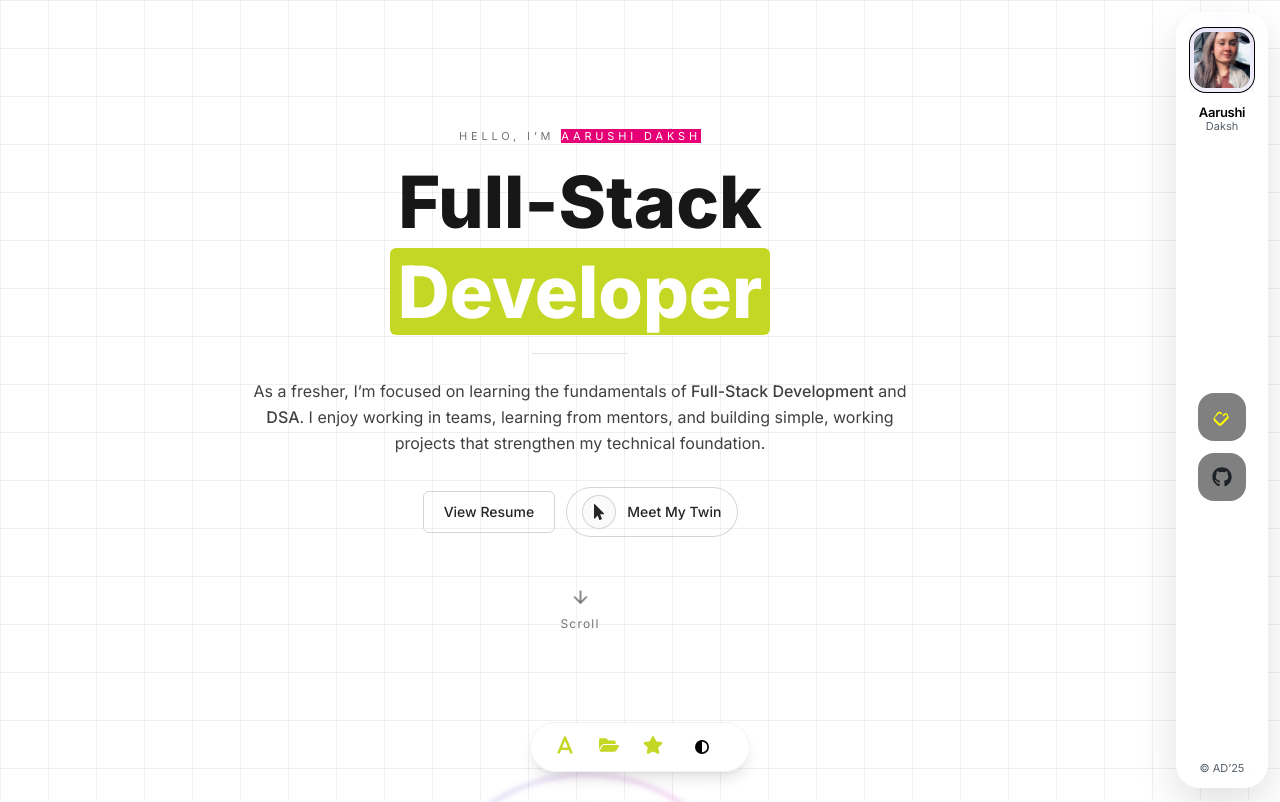
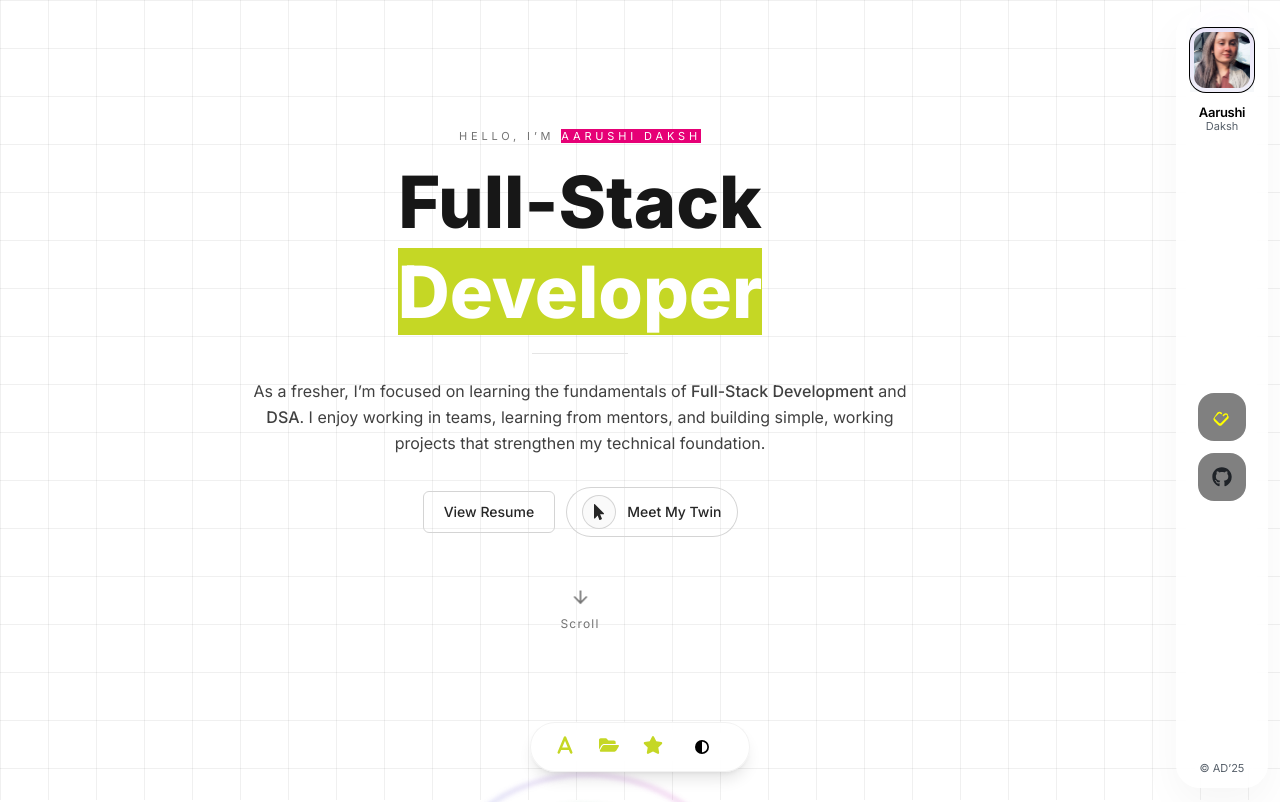
Before and after one commit to AarushiDaksh/aarushi-portfolio, a Next.js app: page / in a window 1280 px wide. Shown: the top 802 px of the page. Built offline with nearby package versions, Linux system fonts and the light colour scheme.

Commit message:
round-md

```diff
--- a/app/components/Header.tsx
+++ b/app/components/Header.tsx
@@ -201,8 +201,8 @@ export default function Header() {
           --text-muted: #5e5e5e;
           --ring: rgba(0, 0, 0, 0.08);
 
-          --sb-shadow: 0 16px 40px rgba(0,0,0,0.12);
-          --chip-shadow: 0 8px 20px rgba(6,0,,0.15);
+          --sb-shadow: 0 16px 40px rgba(0,0,0,0.04);
+          --chip-shadow: 0 8px 20px rgba(0,0,,0.08);
         }
 
         .dark {
--- a/app/page.tsx
+++ b/app/page.tsx
@@ -90,7 +90,7 @@ function Sparkles({ className = "" }: { className?: string }) {
         <h1 className="text-5xl sm:text-6xl md:text-7xl font-extrabold leading-tight text-neutral-900 dark:text-white">
           Full-Stack{" "}
           <span className="inline-block align-baseline rounded-md px-2">
-            <span className="bg-[#c5d725] dark:bg-pink-600 text-white dark:text-black px-2 rounded-md">
+            <span className="bg-[#c5d725] dark:bg-pink-600 text-white dark:text-black ">
               Developer
             </span>
           </span>
```
